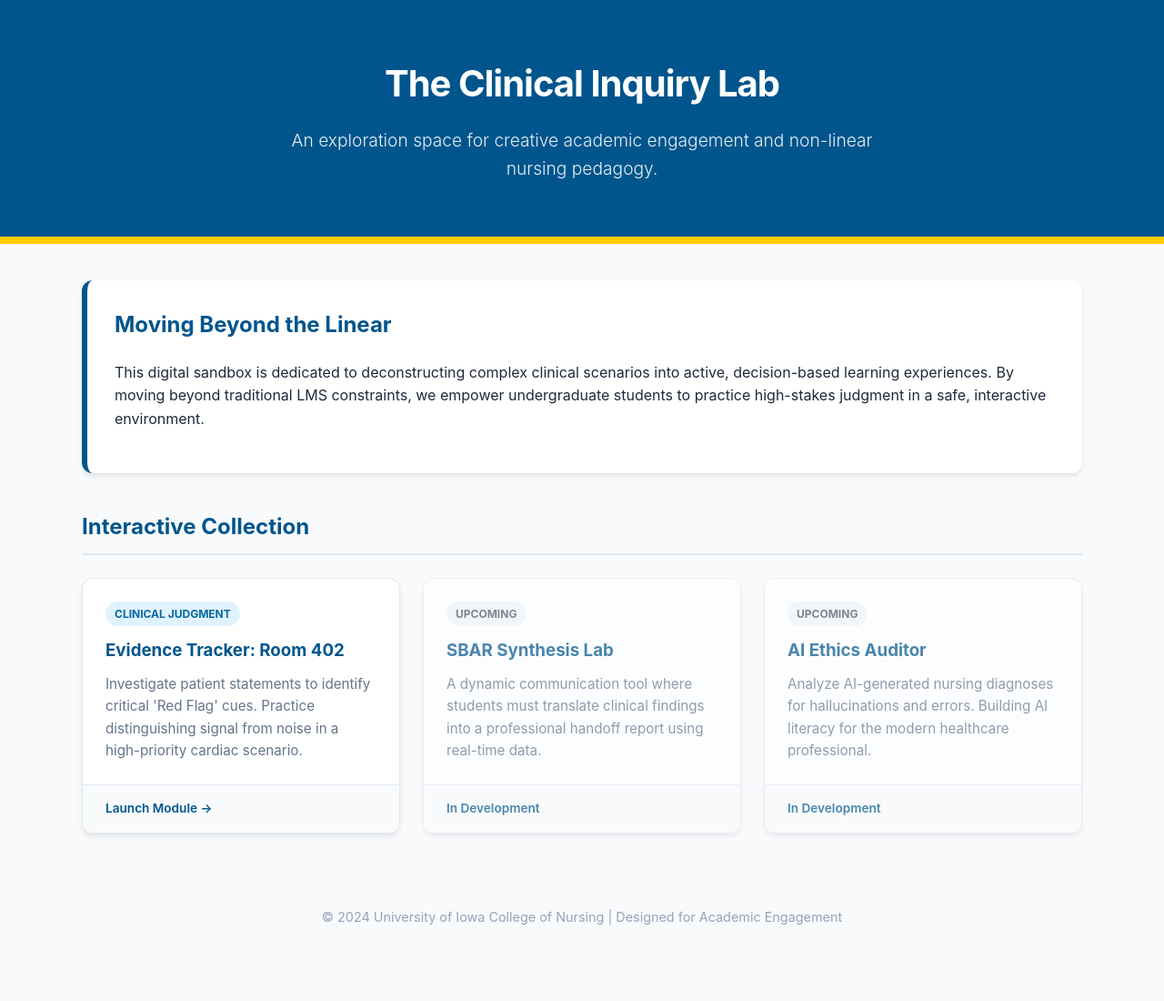
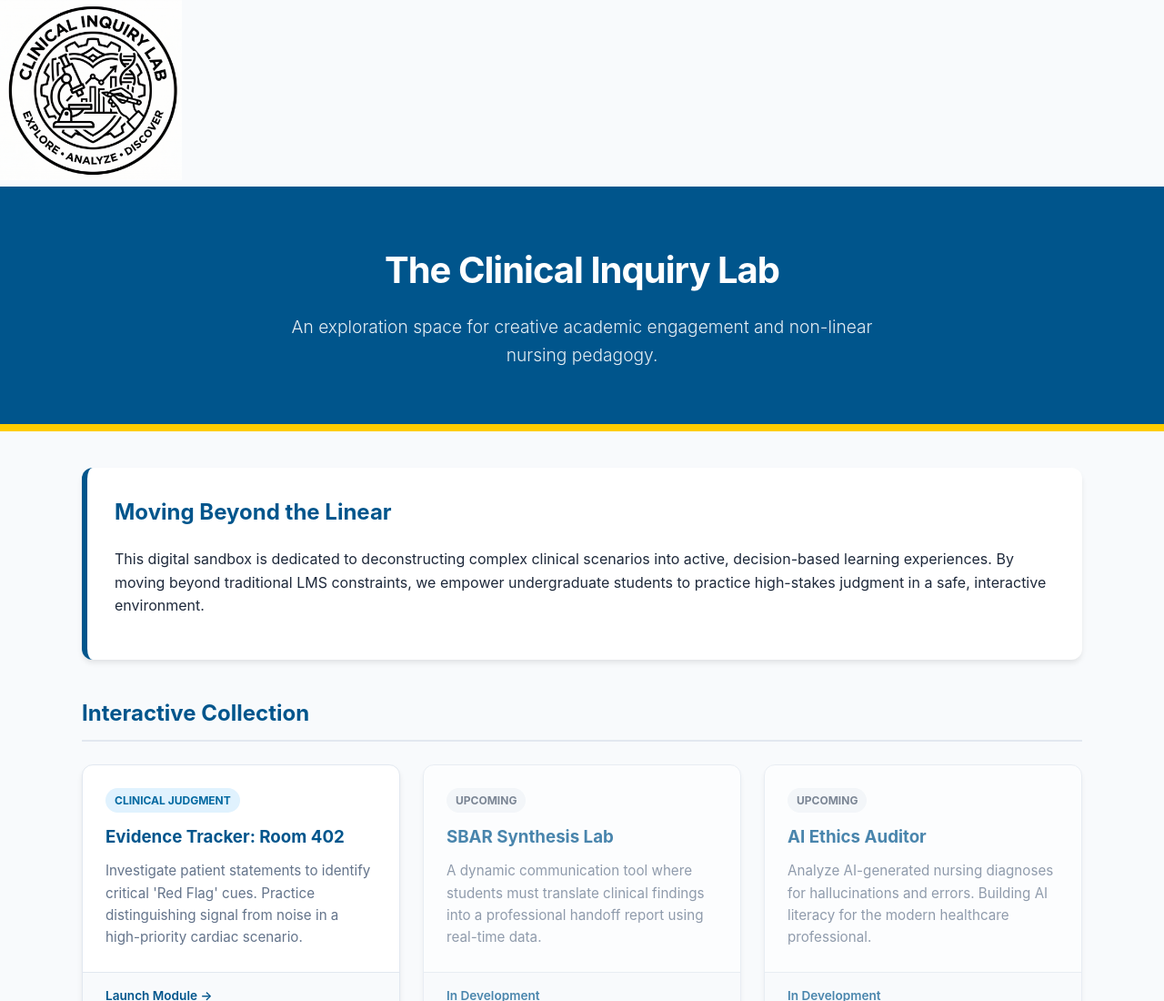
Before and after one commit to laurayost52-debug/nursing-sims, a plain HTML site: page index.html in a window 1280 px wide. Shown: the top 1100 px of the page at 91% size. Before the commit the page ends 1059 px from the top, so only its background shows below. Drawn offline with Linux system fonts and the light colour scheme.

Commit message:
Update index.html

```diff
--- a/index.html
+++ b/index.html
@@ -4,6 +4,7 @@
     <meta charset="UTF-8">
     <meta name="viewport" content="width=device-width, initial-scale=1.0">
     <title>The Clinical Inquiry Lab | Creative Academic Engagement</title>
+    <img src="CIL_logo.png" alt="Clinical Inquiry Lab Logo" width="200">
     <style>
         :root { --ui-blue: #00558C; --ui-gold: #FFCD00; --bg: #f8fafc; --text: #1e293b; }
         body { font-family: 'Inter', system-ui, -apple-system, sans-serif; background-color: var(--bg); color: var(--text); margin: 0; padding: 0; line-height: 1.6; }
```
